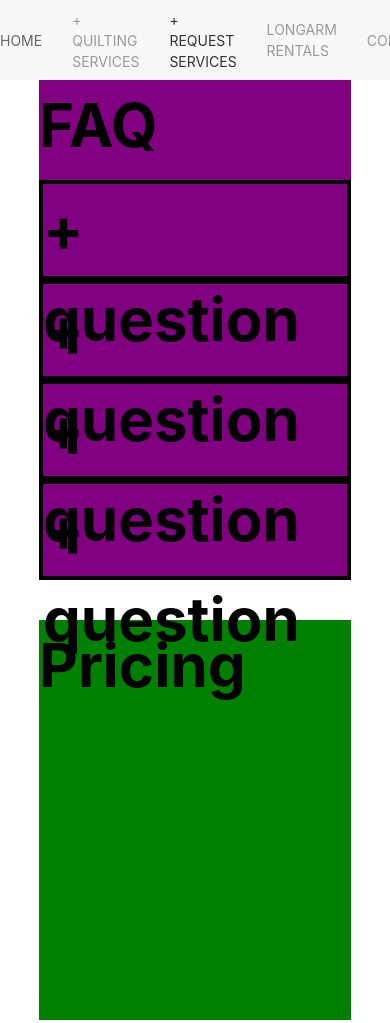
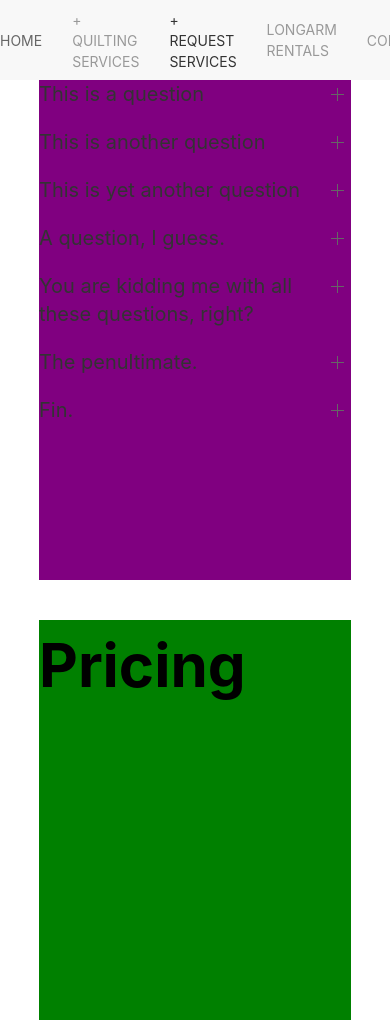
Before and after one commit to glendonintendo/threaddancing, a plain HTML site: page request-services.html in a window 390 px wide. Shown: the top 1023 px of the page. Drawn offline with nearby package versions, Linux system fonts and the light colour scheme.

Commit message:
add hamburger/accordian to FAQ

```diff
--- a/request-services.html
+++ b/request-services.html
@@ -45,12 +45,37 @@
     </nav>
 
     <a id="preparing-your-quilt" class="nav-anchor"></a>
-    <div class="faq big-label">
-        <div class="faq-header">FAQ</div>
-        <div class="q">+ question</div>
-        <div class="q">+ question</div>
-        <div class="q">+ question</div>
-        <div class="q">+ question</div>
+    <div class="faq">
+        <ul uk-accordion>
+            <li>
+                <a class="uk-accordion-title" href="#">This is a question</a>
+                <div class="uk-accordion-content">Lorem ipsum dolor sit amet consectetur adipisicing elit. Aliquid nisi nulla porro ea nostrum ut consequuntur, dolores recusandae enim repellendus, qui tempora omnis soluta ad ratione adipisci ab natus velit!</div>
+            </li>
+            <li>
+                <a class="uk-accordion-title" href="#">This is another question</a>
+                <div class="uk-accordion-content">Lorem ipsum dolor sit amet consectetur adipisicing elit. Aliquid nisi nulla porro ea nostrum ut consequuntur, dolores recusandae enim repellendus, qui tempora omnis soluta ad ratione adipisci ab natus velit!</div>
+            </li>
+            <li>
+                <a class="uk-accordion-title" href="#">This is yet another question</a>
+                <div class="uk-accordion-content">Lorem ipsum dolor sit amet consectetur adipisicing elit. Aliquid nisi nulla porro ea nostrum ut consequuntur, dolores recusandae enim repellendus, qui tempora omnis soluta ad ratione adipisci ab natus velit!</div>
+            </li>
+            <li>
+                <a class="uk-accordion-title" href="#">A question, I guess.</a>
+                <div class="uk-accordion-content">Lorem ipsum dolor sit amet consectetur adipisicing elit. Aliquid nisi nulla porro ea nostrum ut consequuntur, dolores recusandae enim repellendus, qui tempora omnis soluta ad ratione adipisci ab natus velit!</div>
+            </li>
+            <li>
+                <a class="uk-accordion-title" href="#">You are kidding me with all these questions, right?</a>
+                <div class="uk-accordion-content">Lorem ipsum dolor sit amet consectetur adipisicing elit. Aliquid nisi nulla porro ea nostrum ut consequuntur, dolores recusandae enim repellendus, qui tempora omnis soluta ad ratione adipisci ab natus velit!</div>
+            </li>
+            <li>
+                <a class="uk-accordion-title" href="#">The penultimate.</a>
+                <div class="uk-accordion-content">Lorem ipsum dolor sit amet consectetur adipisicing elit. Aliquid nisi nulla porro ea nostrum ut consequuntur, dolores recusandae enim repellendus, qui tempora omnis soluta ad ratione adipisci ab natus velit!</div>
+            </li>
+            <li>
+                <a class="uk-accordion-title" href="#">Fin.</a>
+                <div class="uk-accordion-content">Lorem ipsum dolor sit amet consectetur adipisicing elit. Aliquid nisi nulla porro ea nostrum ut consequuntur, dolores recusandae enim repellendus, qui tempora omnis soluta ad ratione adipisci ab natus velit!</div>
+            </li>
+        </ul>
     </div>
 
     <a id="pricing" class="nav-anchor"></a>
```
